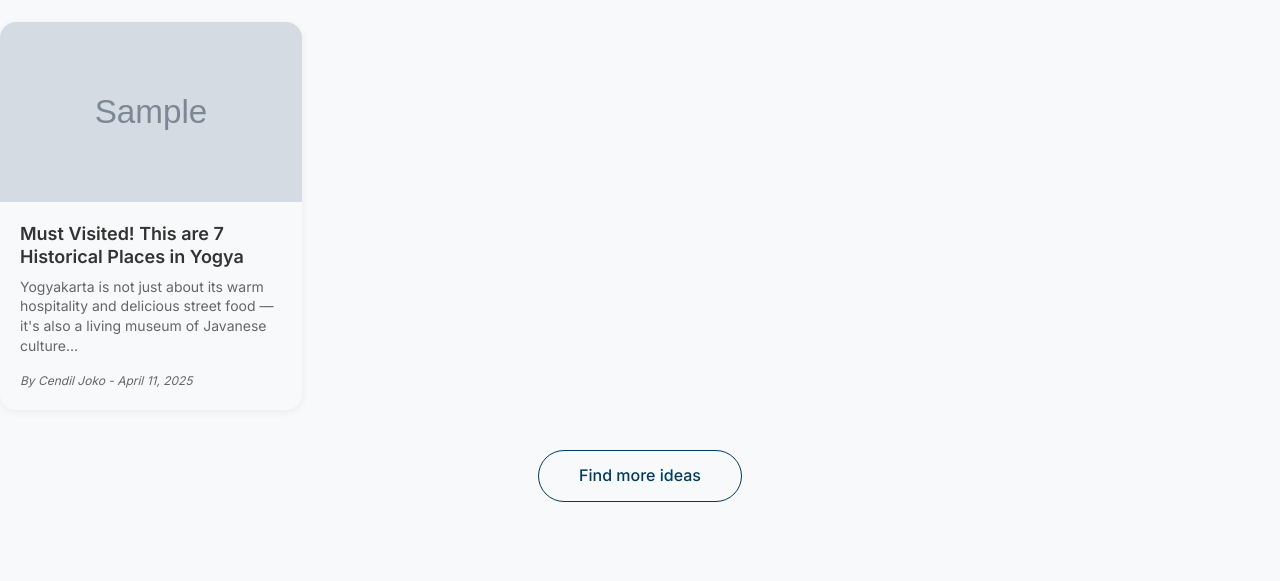
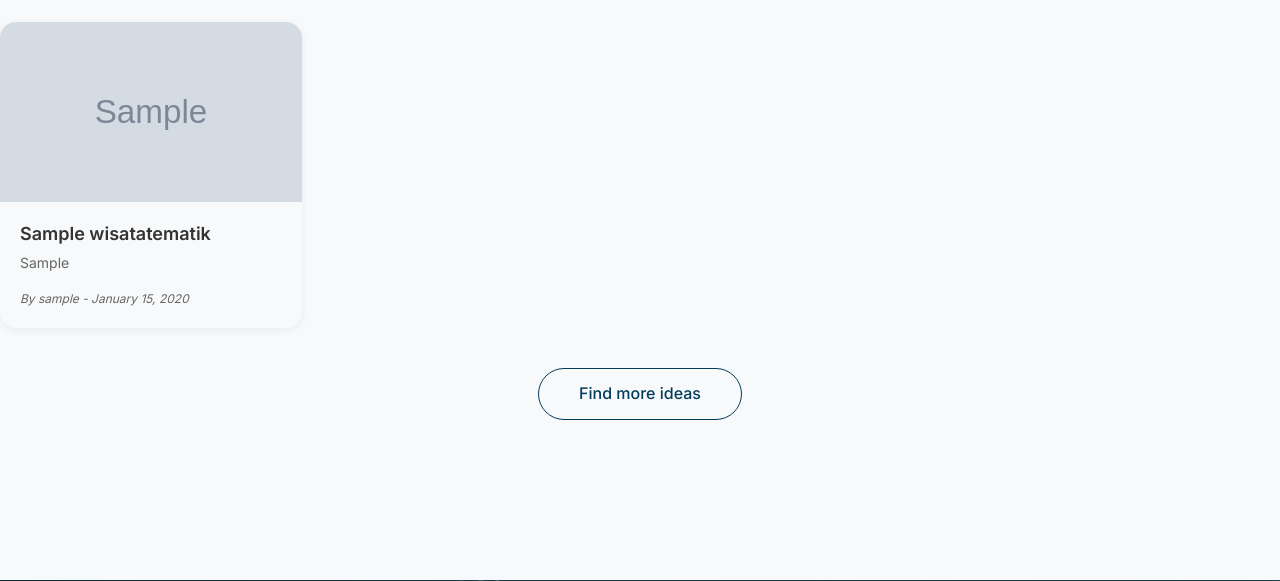
Before and after one commit to kuadngoding/senangBerwisata, a Django app: page / in a window 1280 px wide. Shown: the part 1299-1880 px from the top of the page. Run offline with Django 5.2, Linux system fonts and the light colour scheme; tables that the repository leaves empty hold one stand-in row (values such as "Sample post"); grey boxes marked "Sample" are stand-in pictures.

Commit message:
feat: enhance homepage

```diff
--- a/place/templates/place_list.html
+++ b/place/templates/place_list.html
@@ -124,21 +124,21 @@
   <!-- Thematic Routes Grid -->
   <div style="display: grid; grid-template-columns: repeat(auto-fill, minmax(250px, 1fr)); gap: 1.5rem;">
       {% for rute in tematik_list %}
-          <div style="background-color: #f8f9fa; border-radius: 1rem; overflow: hidden; box-shadow: 0 2px 8px rgba(0,0,0,0.06); transition: transform 0.3s ease, box-shadow 0.3s ease;">
+          <div style="background-color: #f8f9fa; border-radius: 1rem; overflow: hidden; box-shadow: 0 2px 8px rgba(0,0,0,0.06); transition: transform 0.3s ease, box-shadow 0.3s ease; cursor: pointer;" onclick="window.location='{% url 'detail_rute' rute.pk %}'">
               <div style="position: relative; height: 180px; overflow: hidden;">
                   <img style="width: 100%; height: 100%; object-fit: cover;" src="{{ rute.gambar.url }}" alt="{{ rute.judul }}">
               </div>
               <div style="padding: 1.25rem;">
                   <h3 style="font-size: 1.125rem; font-weight: 600; margin-bottom: 0.5rem;">
                       <a href="{% url 'detail_rute' rute.pk %}" style="color: var(--text-main); text-decoration: none;">
-                          Must Visited! This are 7 Historical Places in Yogya
+                          {{ rute.judul }}
                       </a>
                   </h3>
-                  <p style="font-size: 0.875rem; color: var(--text-secondary); margin-bottom: 1rem; line-height: 1.4;">
-                      Yogyakarta is not just about its warm hospitality and delicious street food — it's also a living museum of Javanese culture...
+                  <p style="font-size: 0.875rem; color: var(--text-secondary); margin-bottom: 1rem; line-height: 1.4; display: -webkit-box; -webkit-line-clamp: 3; -webkit-box-orient: vertical; overflow: hidden; text-overflow: ellipsis;">
+                      {{ rute.deskripsi|truncatechars:150 }}
                   </p>
                   <p style="font-size: 0.75rem; color: var(--text-secondary); margin-top: 0.75rem; font-style: italic;">
-                      By Cendil Joko - April 11, 2025
+                      By {{ rute.dibuat_oleh.username }} - {{ rute.tanggal_dibuat|date:"F d, Y" }}
                   </p>
               </div>
           </div>
```
